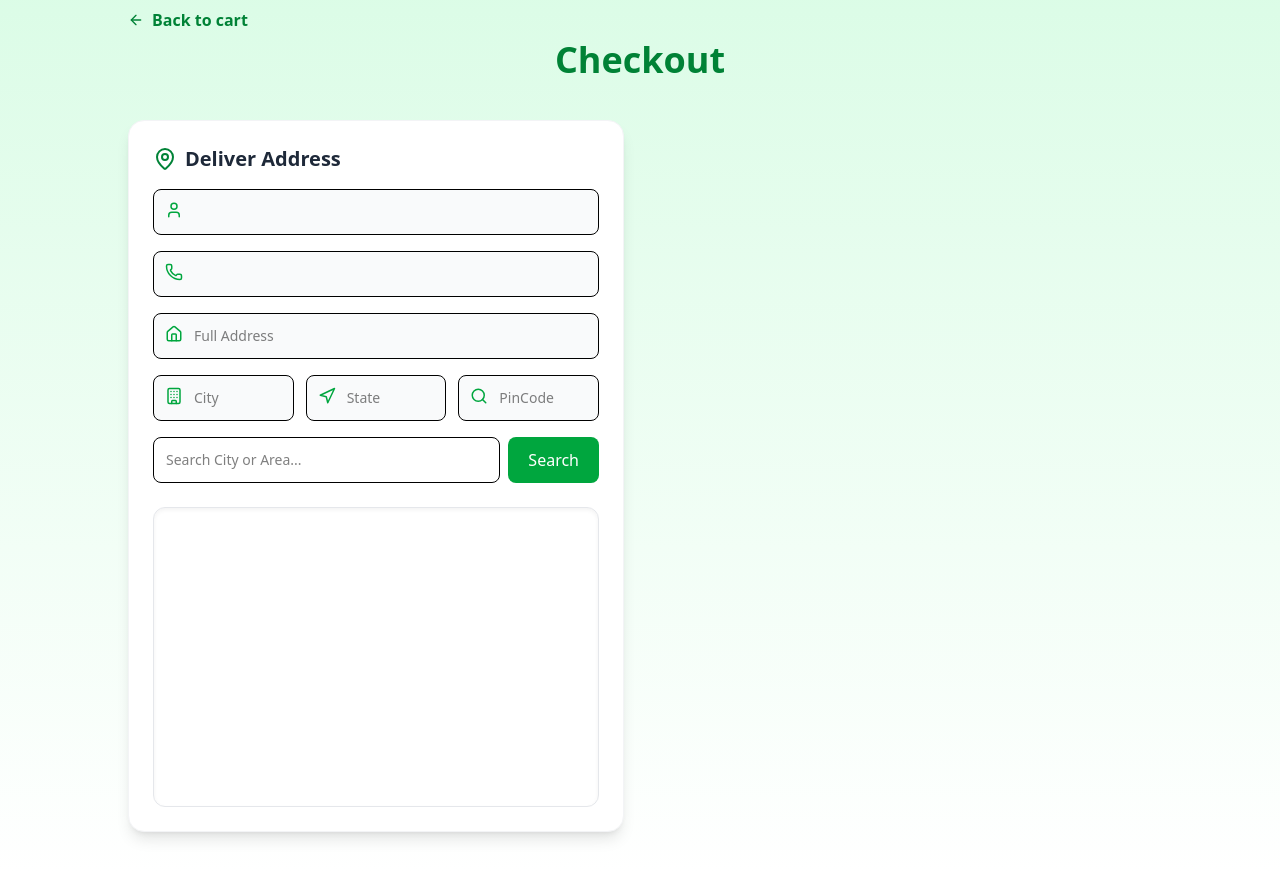
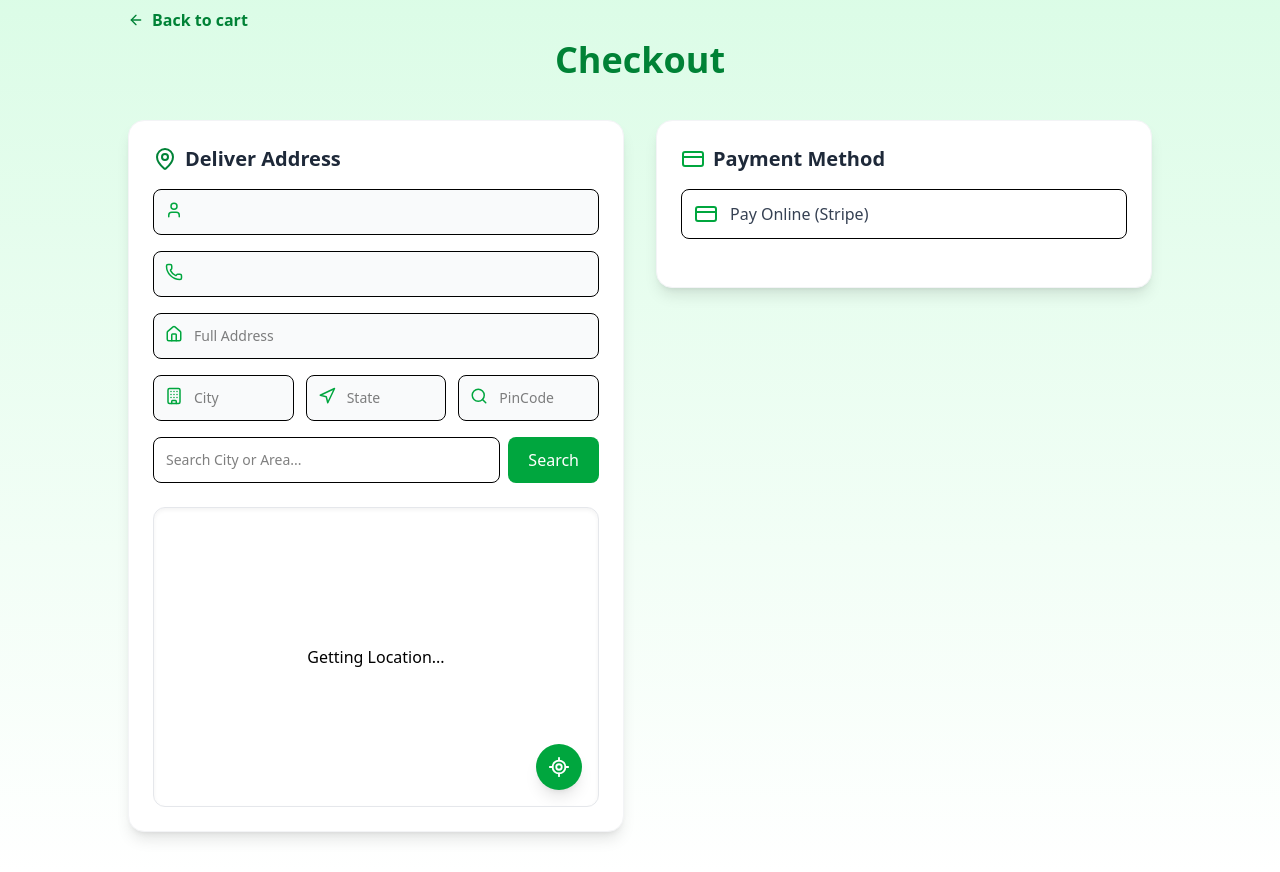
Before and after one commit to vikram-bajya/grocery-delivery-, a Next.js app: page /user/checkout in a window 1280 px wide. Built offline with nearby package versions, Linux system fonts and the light colour scheme; no server answers.

Commit message:
get all map setting

```diff
--- a/app/user/checkout/page.tsx
+++ b/app/user/checkout/page.tsx
@@ -1,14 +1,16 @@
 "use client";
-import MapView from "@/components/MapView";
+import dynamic from "next/dynamic";
 import { RootState } from "@/redux/store";
-import { LatLngExpression } from "leaflet";
 import {
   ArrowLeft,
   Building,
+  CreditCard,
   Home,
+  Loader2Icon,
+  Locate,
+  LocateFixed,
   MapPin,
   Navigation,
-  Navigation2,
   Phone,
   Search,
   User,
@@ -16,64 +18,21 @@ import {
 import { motion } from "motion/react";
 import { useRouter } from "next/navigation";
 import React, { useEffect, useState } from "react";
-import { MapContainer, Marker, Popup, TileLayer, useMap } from "react-leaflet";
 import { useSelector } from "react-redux";
-import "leaflet/dist/leaflet.css";
+import axios from "axios";
+import { MapContainer, TileLayer } from "react-leaflet";
+import { LatLngExpression } from "leaflet";
+import { OpenStreetMapProvider } from "leaflet-geosearch";
+import { input } from "motion/react-client";
 
-import L from "leaflet";
-import axios from "axios";
-
-const icon = L.icon({
-  iconUrl: "https://cdn-icons-png.flaticon.com/128/684/684908.png",
-  iconRetinaUrl:
-    "https://unpkg.com/leaflet@1.7.1/dist/images/marker-icon-2x.png",
-  shadowUrl: "https://unpkg.com/leaflet@1.7.1/dist/images/marker-shadow.png",
-  iconSize: [25, 41],
-  iconAnchor: [12, 41],
+const CheckoutMap = dynamic(() => import("@/components/CheckoutMap1"), {
+  ssr: false,
+  loading: () => (
+    <div className="h-full w-full bg-gray-100 flex items-center justify-center">
+      Loading Map...
+    </div>
+  ),
 });
-
-const customIcon = L.icon({
-  iconUrl: "https://cdn-icons-png.flaticon.com/128/684/684908.png",
-  iconRetinaUrl:
-    "https://unpkg.com/leaflet@1.7.1/dist/images/marker-icon-2x.png",
-  shadowUrl: "https://unpkg.com/leaflet@1.7.1/dist/images/marker-shadow.png",
-  iconSize: [25, 41],
-  iconAnchor: [12, 41],
-});
-
-// 2. Define DraggableMarker OUTSIDE the main component
-// Passing position and setter as props
-const DraggableMarker = ({
-  position,
-  setPosition,
-}: {
-  position: LatLngExpression;
-  setPosition: (pos: [number, number]) => void;
-}) => {
-  const map = useMap();
-
-  // Auto-pan map when position changes
-  useEffect(() => {
-    map.setView(position, map.getZoom(), { animate: true });
-  }, [position, map]);
-
-  return (
-    <Marker
-      position={position}
-      draggable={true}
-      icon={customIcon}
-      eventHandlers={{
-        dragend: (e: L.LeafletEvent) => {
-          const marker = e.target as L.Marker;
-          const { lat, lng } = marker.getLatLng();
-          setPosition([lat, lng]);
-        },
-      }}
-    >
-      <Popup>Delivering Here</Popup>
-    </Marker>
-  );
-};
 
 function Checkout() {
   const router = useRouter();
@@ -87,7 +46,11 @@ function Checkout() {
     fullAddress: "",
   });
 
+  const [paymentMethod, setPaymentMEthod] = useState<"cod" | "online">("cod");
+  const [searchLoading, setSearchLoading] = useState(false);
+  const [searchQuery, setSearchQuery] = useState("");
   const [position, setposition] = useState<[number, number] | null>(null);
+
   useEffect(() => {
     if (navigator.geolocation) {
       navigator.geolocation.getCurrentPosition(
@@ -95,13 +58,12 @@ function Checkout() {
           const { latitude, longitude } = pos.coords;
           setposition([latitude, longitude]);
         },
-        (err) => {
-          console.log("Location error:", err);
-        },
+        (err) => console.log("Location error:", err),
         { enableHighAccuracy: true, maximumAge: 0, timeout: 10000 },
       );
     }
   }, []);
+
   useEffect(() => {
     if (userData) {
       setAddress((prev) => ({ ...prev, fullName: userData.name || "" }));
@@ -109,14 +71,27 @@ function Checkout() {
     }
   }, [userData]);
 
+  const handalSearchQuery = async (e: React.MouseEvent<HTMLButtonElement>) => {
+    e.preventDefault();
+    setSearchLoading(true);
+    const provider = new OpenStreetMapProvider();
+    const results = await provider.search({ query: searchQuery });
+    if (results) {
+      setSearchLoading(false);
+      setposition([results[0].y, results[0].x]);
+    }
+  };
+
   useEffect(() => {
     const fetchAddress = async () => {
-      if (!position) return null;
+      if (!position) return;
       try {
         const { data } = await axios.get(
-          `https://nominatim.openstreetmap.org/reverse?lat=${position[0]}&lon=${position[1]}&format:json`,
+          `https://nominatim.openstreetmap.org/reverse?lat=${position[0]}&lon=${position[1]}&format=json`,
         );
-        console.log(data);
+
+        // Ensure address exists in response
+        if (data && data.address) {
           setAddress((prev) => ({
             ...prev,
             city:
@@ -128,12 +103,26 @@ function Checkout() {
             pincode: data.address.postcode || "",
             fullAddress: data.display_name || "",
           }));
+        }
       } catch (error) {
         console.log("api error:", error);
       }
     };
     fetchAddress();
   }, [position]);
+
+  const handalCurrentLocation = () => {
+    if (navigator.geolocation) {
+      navigator.geolocation.getCurrentPosition(
+        (pos) => {
+          const { latitude, longitude } = pos.coords;
+          setposition([latitude, longitude]);
+        },
+        (err) => console.log("Location error:", err),
+        { enableHighAccuracy: true, maximumAge: 0, timeout: 10000 },
+      );
+    }
+  };
 
   return (
     <div className="w-[92%] md:w-[80%] mx-auto py-10 relative">
@@ -181,7 +170,8 @@ function Checkout() {
                 onChange={(e) =>
                   setAddress((prev) => ({
                     ...prev,
-                    fullName: address.fullName || "",
+
+                    fullName: e.target.value,
                   }))
                 }
                 className="pl-10 w-full border rounded-lg  p-3 text-sm bg-gray-50"
@@ -198,7 +188,7 @@ function Checkout() {
                 onChange={(e) =>
                   setAddress((prev) => ({
                     ...prev,
-                    mobile: address.mobile || "",
+                    mobile: e.target.value,
                   }))
                 }
                 className="pl-10 w-full border rounded-lg  p-3 text-sm bg-gray-50"
@@ -216,7 +206,7 @@ function Checkout() {
                 onChange={(e) =>
                   setAddress((prev) => ({
                     ...prev,
-                    fullAddress: address.fullAddress || "",
+                    fullAddress: e.target.value,
                   }))
                 }
                 className="pl-10 w-full border rounded-lg  p-3 text-sm bg-gray-50"
@@ -235,7 +225,7 @@ function Checkout() {
                   onChange={(e) =>
                     setAddress((prev) => ({
                       ...prev,
-                      city: address.city || "",
+                      city: e.target.value,
                     }))
                   }
                   className="pl-10 w-full border rounded-lg  p-3 text-sm bg-gray-50"
@@ -253,7 +243,7 @@ function Checkout() {
                   onChange={(e) =>
                     setAddress((prev) => ({
                       ...prev,
-                      state: address.state || "",
+                      state: e.target.value,
                     }))
                   }
                   className="pl-10 w-full border rounded-lg  p-3 text-sm bg-gray-50"
@@ -272,7 +262,7 @@ function Checkout() {
                   onChange={(e) =>
                     setAddress((prev) => ({
                       ...prev,
-                      pincode: address.pincode || "",
+                      pincode: e.target.value,
                     }))
                   }
                   className="pl-10 w-full border rounded-lg  p-3 text-sm bg-gray-50"
@@ -285,37 +275,74 @@ function Checkout() {
                 type="text"
                 placeholder="Search City or Area..."
                 className="flex-1 border rounded-lg p-3 text-sm focus:ring-2 focus:ring-green-500"
+                value={searchQuery}
+                onChange={(e) => {
+                  setSearchQuery(e.target.value);
+                }}
               />
               <button
                 className="bg-green-600 text-white px-5 rounded-lg
               hover:bg-green-700 transition-all font-medium"
+                onClick={handalSearchQuery}
               >
-                Search
+                {searchLoading ? (
+                  <Loader2Icon size={16} className="animate-spin" />
+                ) : (
+                  "Search"
+                )}
               </button>
             </div>
             <div
               className="relative mt-6 h-[300px] rounded-xl overflow-hidden
             border border-gray-200 shadow-inner"
             >
-              {position && (
-                <MapContainer
-                  center={position as LatLngExpression}
-                  zoom={17}
-                  scrollWheelZoom={true}
-                  className="h-[400px] w-full rounded-lg z-0"
-                  style={{ height: "400px", width: "100%" }}
+              {position ? (
+                <CheckoutMap position={position} setPosition={setposition} />
+              ) : (
+                <div className="h-full flex items-center justify-center">
+                  Getting Location...
+                </div>
+              )}
+
+              <motion.button
+                whileTap={{ scale: 0.93 }}
+                className="absolute bottom-4 right-4 bg-green-600 text-white shadow-lg
+              rounded-full p-3 hover:bg-green-700 transition-all flex items-center justify-center z-[999]"
+                onClick={handalCurrentLocation}
               >
-                  <TileLayer
-                    attribution='&copy; <a href="https://www.openstreetmap.org/copyright">OpenStreetMap</a> contributors'
-                    url="https://{s}.tile.openstreetmap.org/{z}/{x}/{y}.png"
-                  />
-                  <DraggableMarker
-                    position={position}
-                    setPosition={setposition}
-                  />
-                </MapContainer>
-              )}
+                <LocateFixed size={22} />
+              </motion.button>
             </div>
+          </div>
+        </motion.div>
+        <motion.div
+          initial={{ opacity: 0, x: 20 }}
+          animate={{ opacity: 1, x: 0 }}
+          transition={{ duration: 0.2 }}
+          className="bg-white rounded-2xl shadow-lg hover:shadow-xl transition-all
+          duration-300 p-6 border border-gray-100 h-fit"
+        >
+          <h2
+            className="text-xl font-semibold text-gray-800 mb-4 flex items-center
+          gap-2 "
+          >
+            {" "}
+            <CreditCard className="text-green-600" /> Payment Method
+          </h2>
+          <div className="space-y-4 mb-6">
+            <button
+              className={`flex items-center gap-3 w-full border rounded-lg p-3
+                transition-all ${
+                  paymentMethod === "online"
+                    ? "border-green-600 bg-green-50 shadow"
+                    : "hover:bg-gray-50"
+                }`}
+            >
+              <CreditCard className="text-green-600" />
+              <span className="font-medium text-gray-700">
+                Pay Online (Stripe)
+              </span>
+            </button>
           </div>
         </motion.div>
       </div>
--- /dev/null
+++ b/components/CheckoutMap1.tsx
@@ -0,0 +1,61 @@
+// components/CheckoutMap.tsx
+"use client";
+
+import { useEffect } from "react";
+import { MapContainer, TileLayer, Marker, Popup, useMap } from "react-leaflet";
+import "leaflet/dist/leaflet.css";
+import L from "leaflet";
+
+// Fix for missing marker icons
+const customIcon = L.icon({
+  iconUrl: "https://cdn-icons-png.flaticon.com/128/684/684908.png",
+  iconRetinaUrl: "https://unpkg.com/leaflet@1.7.1/dist/images/marker-icon-2x.png",
+  shadowUrl: "https://unpkg.com/leaflet@1.7.1/dist/images/marker-shadow.png",
+  iconSize: [25, 41],
+  iconAnchor: [12, 41],
+});
+
+// Draggable Marker Component
+function DraggableMarker({ position, setPosition }: { position: any, setPosition: any }) {
+  const map = useMap();
+
+  useEffect(() => {
+    map.setView(position, map.getZoom(), { animate: true });
+  }, [position, map]);
+
+  return (
+    <Marker
+      position={position}
+      draggable={true}
+      icon={customIcon}
+      eventHandlers={{
+        dragend: (e) => {
+          const marker = e.target;
+          const { lat, lng } = marker.getLatLng();
+          setPosition([lat, lng]);
+        },
+      }}
+    >
+      <Popup>Delivering Here</Popup>
+    </Marker>
+  );
+}
+
+// Main Map Component
+export default function CheckoutMap({ position, setPosition }: { position: any, setPosition: any }) {
+  return (
+    <MapContainer
+      center={position}
+      zoom={17}
+      scrollWheelZoom={true}
+      style={{ height: "100%", width: "100%" }}
+      className="h-full w-full z-0"
+    >
+      <TileLayer
+        attribution='&copy; <a href="https://www.openstreetmap.org/copyright">OpenStreetMap</a> contributors'
+        url="https://{s}.tile.openstreetmap.org/{z}/{x}/{y}.png"
+      />
+      <DraggableMarker position={position} setPosition={setPosition} />
+    </MapContainer>
+  );
+}
--- a/package.json
+++ b/package.json
@@ -15,6 +15,7 @@
     "bcryptjs": "^3.0.3",
     "cloudinary": "^2.8.0",
     "leaflet": "^1.9.4",
+    "leaflet-geosearch": "^4.2.2",
     "lucide-react": "^0.562.0",
     "mongoose": "^9.0.2",
     "motion": "^12.23.26",
```
Also changed, not shown: components/MapView.tsx (+2 -12 lines), 1 other file (tests, documents, lock files or other folders). Lines whose indentation alone changed are shown as unchanged.
